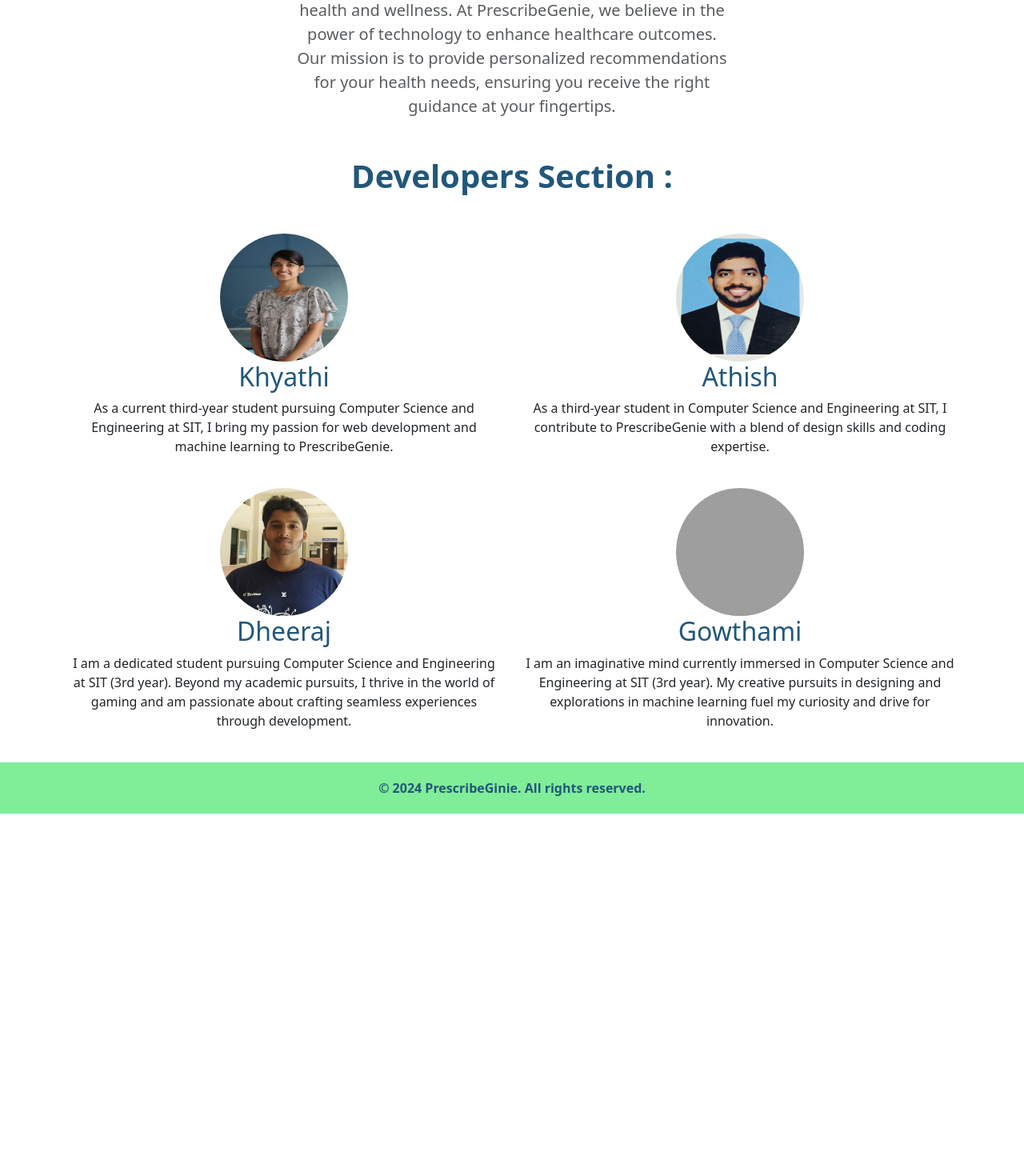
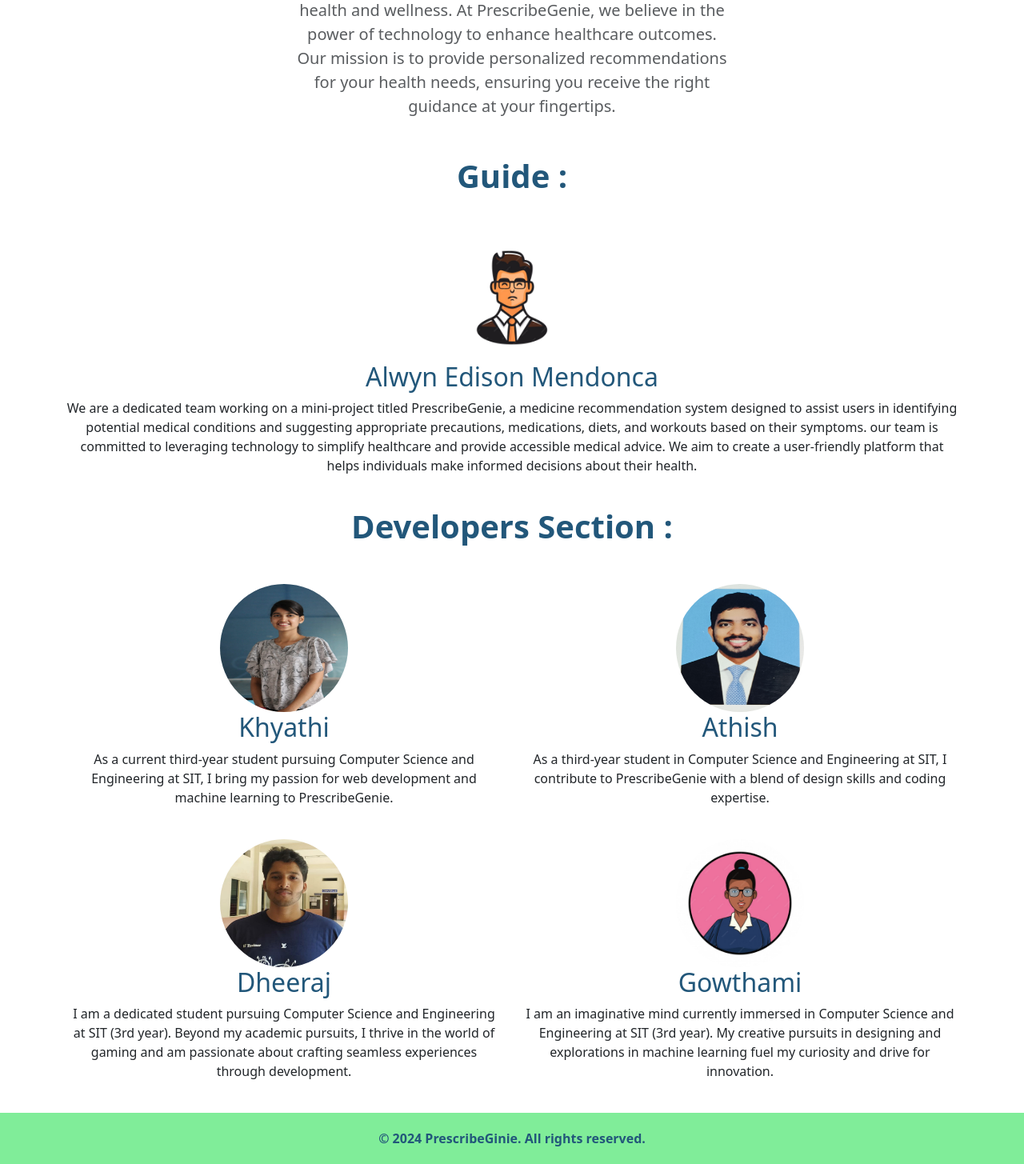
Before and after one commit to KhyathiKulal/Medicine-Recommendation-System, a Flask app: page /about in a window 1280 px wide. Shown: the part 246-1701 px from the top of the page at 80% size. Before the commit the page ends 1263 px from the top, so only its background shows below. Run offline with Flask 3, Linux system fonts and the light colour scheme; parts of the project's set-up code (start-up, migrations or seed data) failed here and were passed over; grey boxes are pictures that could not be loaded.

Commit message:
about page updated and functionality added

```diff
--- a/main.py
+++ b/main.py
@@ -92,11 +92,17 @@ def get_closest_symptom(user_symptom):
 # Model prediction function
 def get_predicted_value(patient_symptoms):
     input_vector = np.zeros(len(symptoms_dict))
+    valid_symptoms = False
 
     for item in patient_symptoms:
         matched_symptom = get_closest_symptom(item)
         if matched_symptom:
             input_vector[symptoms_dict[matched_symptom]] = 1
+            valid_symptoms = True
+
+    if not valid_symptoms:
+        return None
+
     return disease_list[svc.predict([input_vector])[0]]
 
 # Creating routes
@@ -117,6 +123,9 @@ def predict():
         user_symp = [sym.strip("[]' ") for sym in user_symp]
         user_symp = [sym.lower().replace(' ', '_') for sym in user_symp]
         predicted_disease = get_predicted_value(user_symp)
+
+        if not predicted_disease:
+            return render_template('index.html', error_message="Please provide correct symptoms!")
 
         desc, prec, med, die, wrkout = helper(predicted_disease)
 
--- a/templates/About.html
+++ b/templates/About.html
@@ -110,6 +110,19 @@
       </div>
     </div>
   </section>
+<!--  guide section -->
+  <h1 class="text-center custom-color mb-5 fw-bolder underline">Guide :</h1>
+  <div class="container">
+      <div class="row text-center">
+          <div class="col-lg-12 col-md-12 mb-4">
+            <img src="static/sir.jpg" alt="Khyathi" class="bd-placeholder-img rounded-circle" width="160" height="160">
+            <h2 class="fw-normal custom-color">Alwyn Edison Mendonca</h2>
+            <p>We are a dedicated team working on a mini-project titled PrescribeGenie, a medicine recommendation system designed to assist users in identifying potential medical conditions and suggesting appropriate precautions, medications, diets, and workouts based on their symptoms.
+              our team is committed to leveraging technology to simplify healthcare and provide accessible medical advice. We aim to create a user-friendly platform that helps individuals make informed decisions about their health.</p>
+          </div>
+      </div>
+  </div>
+
 
   <!-- developer -->
   <h1 class="text-center custom-color mb-5 fw-bolder underline">Developers Section :</h1>
--- a/templates/Contact.html
+++ b/templates/Contact.html
@@ -144,13 +144,13 @@
           </div>
           <h2 class="mt-4 text-center custom-color underline">Follow us</h2>
           <div class="social-icons text-center">
-            <a href="https://x.com/KhyathiKulal_18" class="d-inline-block mb-3 text-dark fs-5 me-2">
+            <a href="#" class="d-inline-block mb-3 text-dark fs-5 me-2">
               <i class="bi bi-twitter me-1"></i>
             </a>
-            <a href="https://www.linkedin.com/in/khyathikulal" class="d-inline-block mb-3 text-dark fs-5 me-2">
+            <a href="#" class="d-inline-block mb-3 text-dark fs-5 me-2">
               <i class="bi bi-linkedin me-1"></i>
             </a>
-            <a href="https://www.instagram.com/khyathi__18" class="d-inline-block text-dark fs-5">
+            <a href="#"" class="d-inline-block text-dark fs-5">
               <i class="bi bi-instagram me-1"></i>
             </a>
           </div>
```
Also changed, not shown: templates/index.html (+18 -12 lines), static/gowthami.jpg (added), static/sir.jpg (added).
